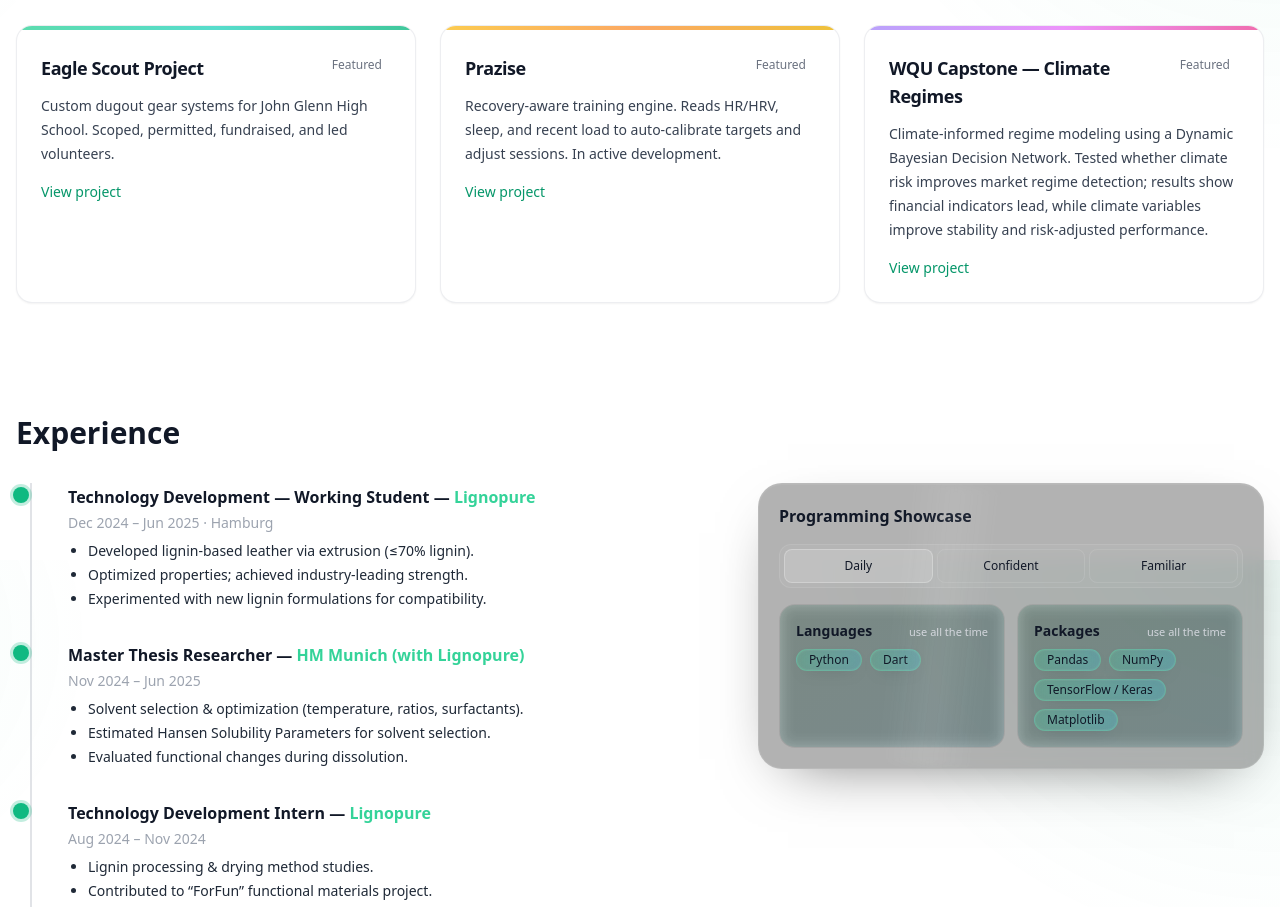
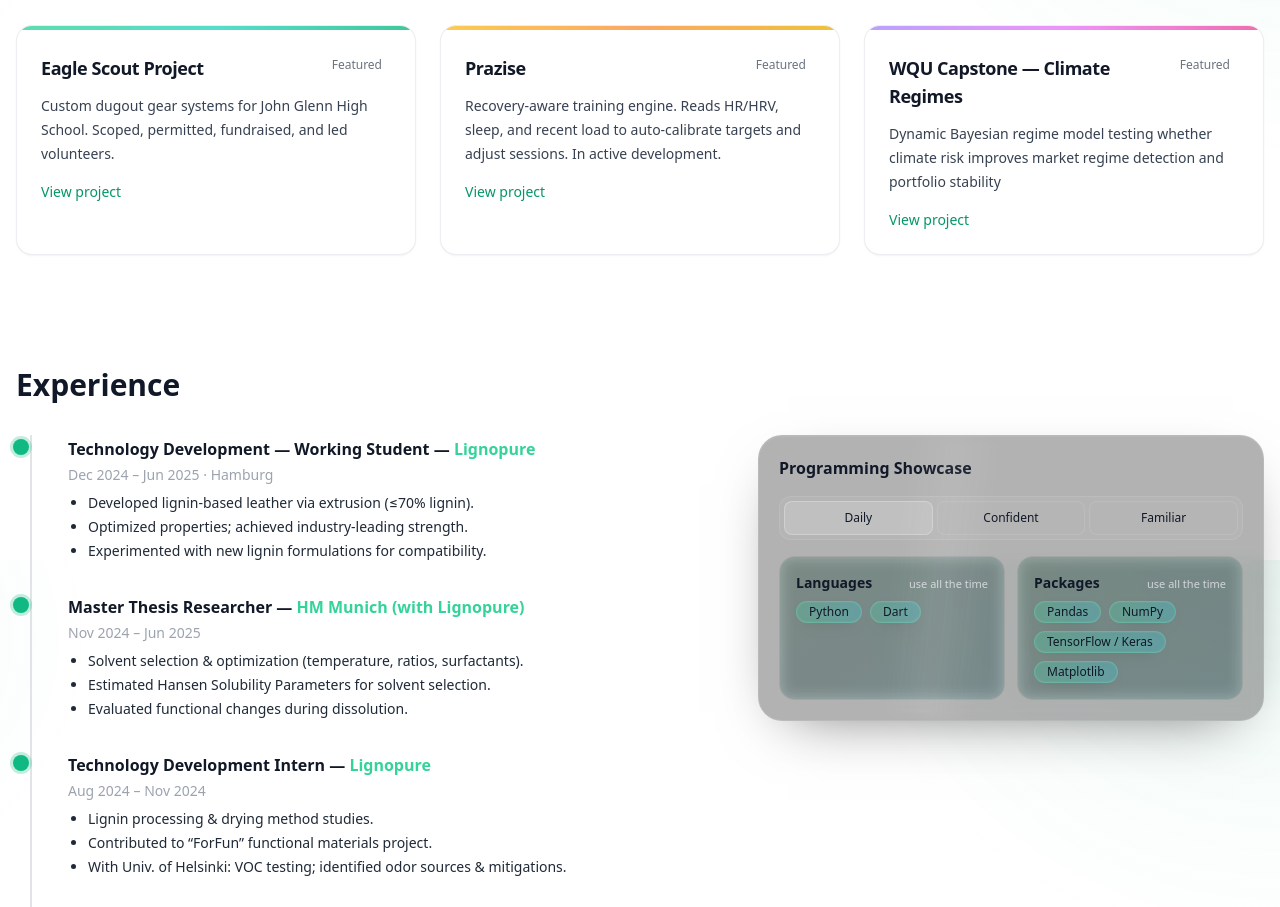
Before and after one commit to Tridude5/JohnSlavinskas, a Next.js app: page / in a window 1280 px wide. Shown: the part 1840-2747 px from the top of the page. Built offline with nearby package versions, Linux system fonts and the light colour scheme; no server answers.

Commit message:
Shorten blurb for WQU Capstone project

```diff
--- a/app/HomeClient.tsx
+++ b/app/HomeClient.tsx
@@ -322,7 +322,7 @@ export default function HomeClient() {
           />
           <FeaturedCard
             title="WQU Capstone — Climate Regimes"
-            blurb="Climate-informed regime modeling using a Dynamic Bayesian Decision Network. Tested whether climate risk improves market regime detection; results show financial indicators lead, while climate variables improve stability and risk-adjusted performance."
+            blurb="Dynamic Bayesian regime model testing whether climate risk improves market regime detection and portfolio stability"
             href="/projects"
             accent="from-violet-400 via-fuchsia-400 to-pink-500"
           />
```
